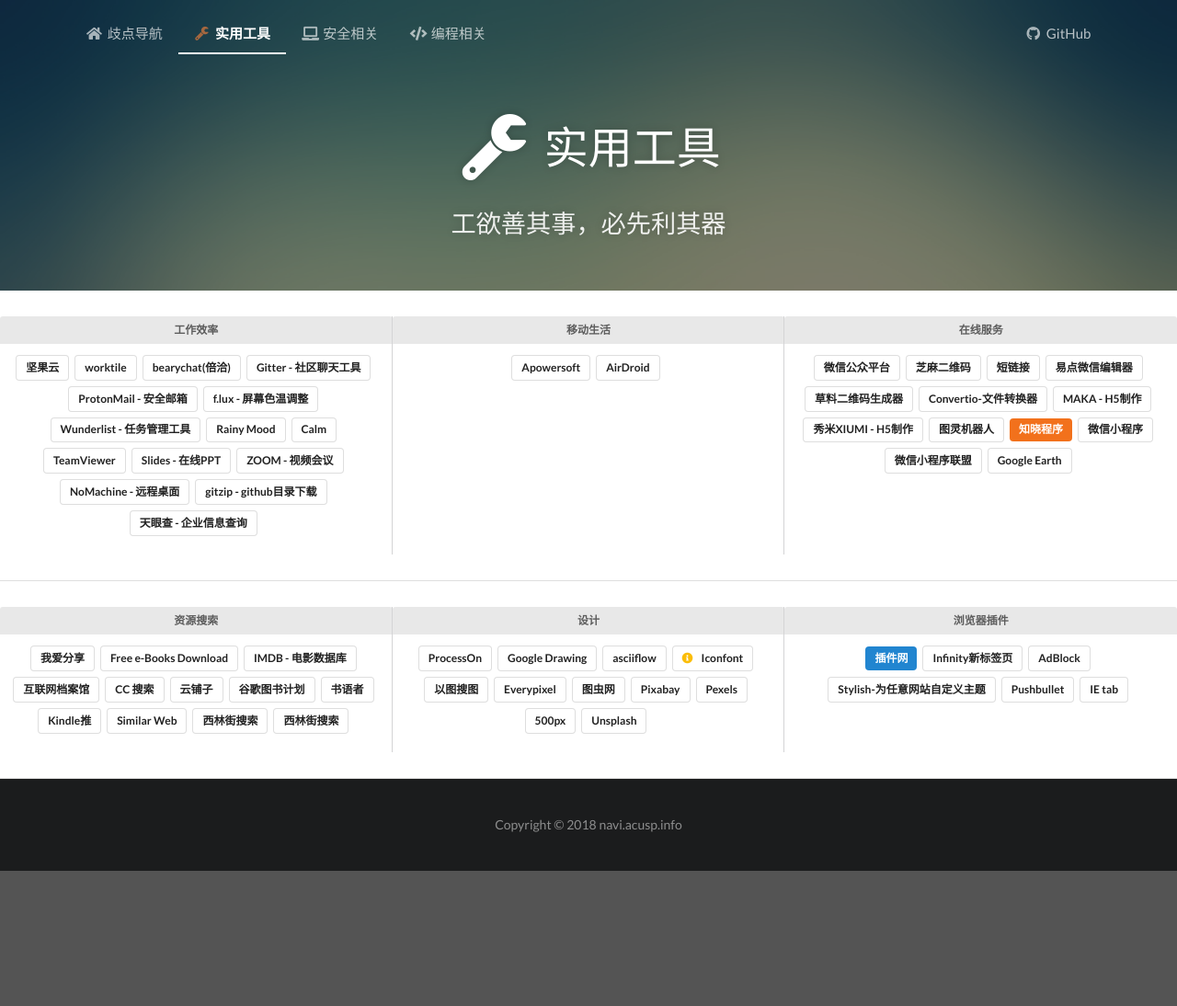
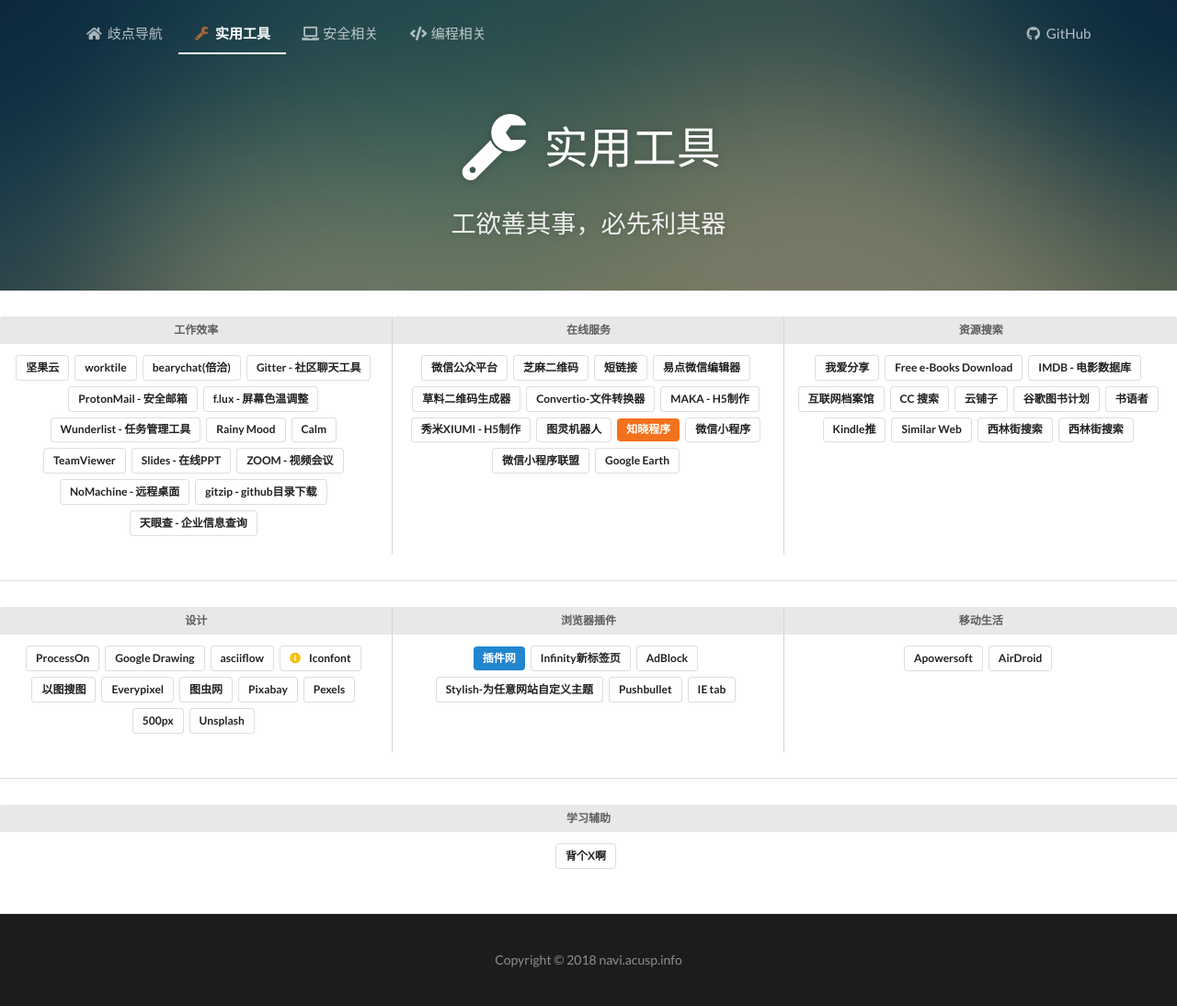
Before and after one commit to acusp/AC-Navi, a Jekyll site: the page built from tool/index.html, in a window 1280 px wide. Shown: the whole page at 92% size. Built offline with Jekyll 4.4.1, drawn with Linux system fonts in a browser that asks for light colours; comment, search, counter and statistics services are not loaded; before the commit the page ends 947 px from its top, so only the background shows below that.

Commit message:
Update tools links structure

```diff
--- a/_data/tool_links.yml
+++ b/_data/tool_links.yml
@@ -1,4 +1,4 @@
-- section: services
+- section: tools-1
   categories:
   - category: 工作效率
     links:
@@ -63,17 +63,6 @@
       url: https://www.tianyancha.com/
 
 
-  - category: 移动生活
-    links:
-    - name: Apowersoft
-      style: basic
-      url: https://www.apowersoft.cn/
-
-    - name: AirDroid
-      style: basic
-      url: http://web.airdroid.com/
-
-
   - category: 在线服务
     links:
     - name: 微信公众平台
@@ -128,9 +117,6 @@
       style: basic
       url: https://earth.google.com/web/
 
-
-- section: tools
-  categories:
   - category: 资源搜索
     links:
     - name: 我爱分享
@@ -181,6 +167,9 @@
       style: basic
       url: http://www.xilinjie.com/
 
+
+- section: tools-2
+  categories:
   - category: 设计
     links:
     - name: ProcessOn
@@ -253,3 +242,22 @@
     - name: IE tab
       style: basic
       url: https://chrome.google.com/webstore/detail/ie-tab/hehijbfgiekmjfkfjpbkbammjbdenadd?hl=zh-CN
+
+  - category: 移动生活
+    links:
+    - name: Apowersoft
+      style: basic
+      url: https://www.apowersoft.cn/
+
+    - name: AirDroid
+      style: basic
+      url: http://web.airdroid.com/
+
+
+- section: tools-3
+  categories:
+  - category: 学习辅助
+    links:
+    - name: 背个X啊
+      style: basic
+      url: https://acusp.info/recite-assistant/
```
